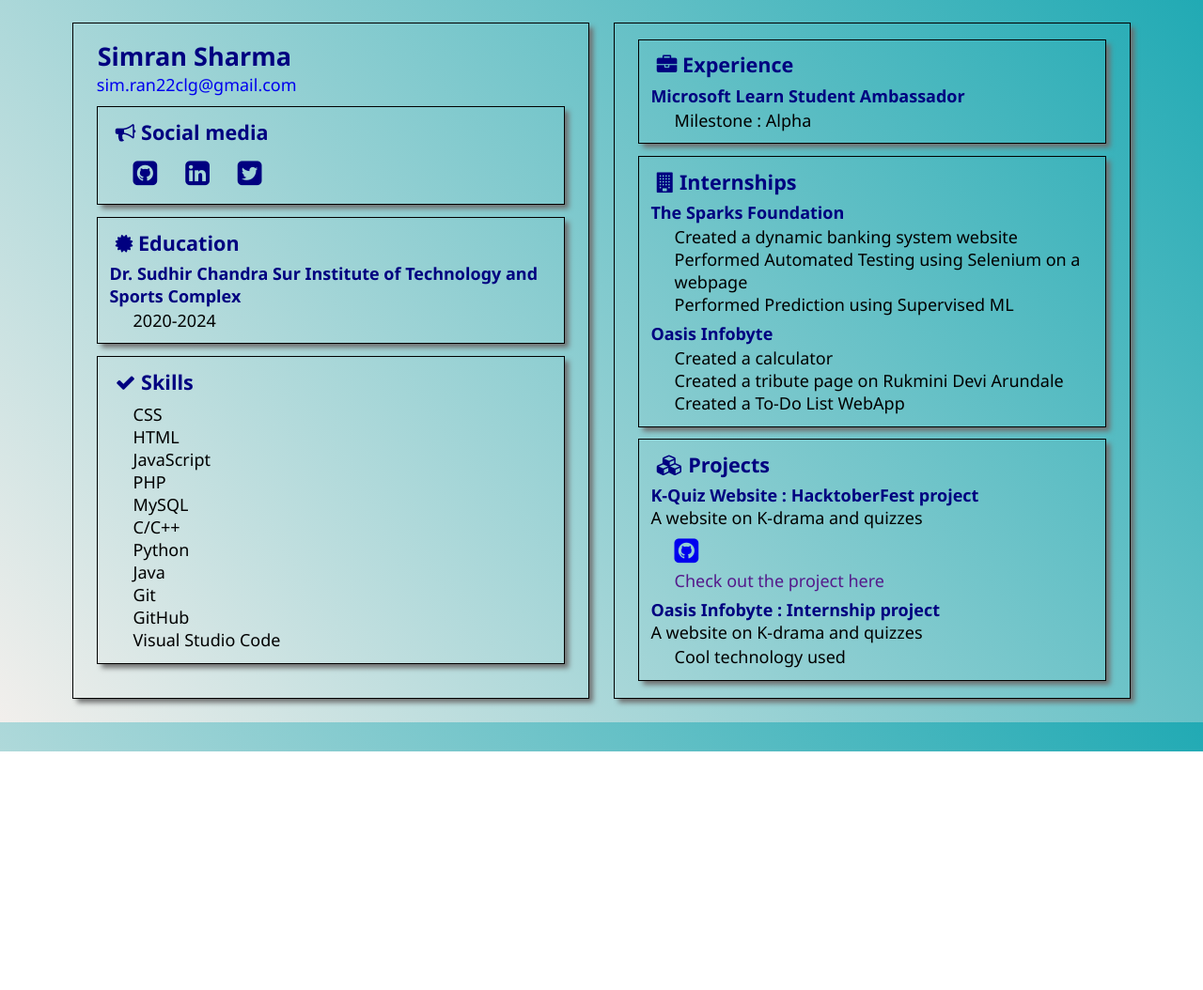
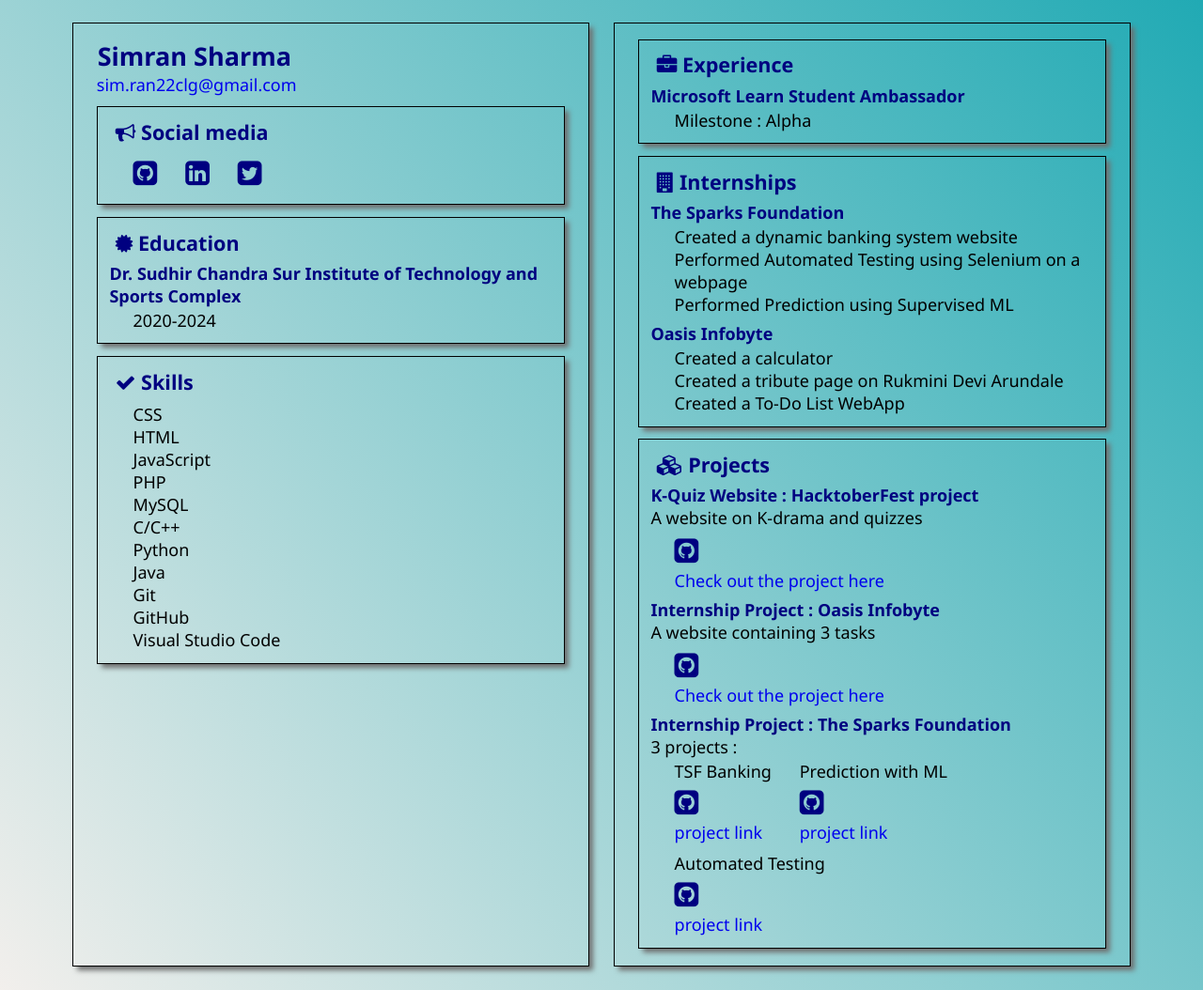
Before and after one commit to SimranS22/SATechnicalOnboarding, a plain HTML site: page src/index.html in a window 1280 px wide. Shown: the whole page at 94% size. Before the commit the page ends 800 px from the top, so only its background shows below. Drawn offline with Linux system fonts and the light colour scheme.

Commit message:
Updated projects section

```diff
--- a/src/index.html
+++ b/src/index.html
@@ -95,7 +95,7 @@
                     <li>Created a To-Do List WebApp</li>
                 </ul>
             </section>
-            <section class="box">
+            <section class="box social">
                 <h2>
                     <i class="fa fa-cubes" aria-hidden="true"></i>
                     Projects
@@ -104,13 +104,31 @@
                 <h3>K-Quiz Website : HacktoberFest project</h3>
                 <div>A website on K-drama and quizzes</div>
                 <ul>
-                    <li style="font-size: 30px;"><a href="https://github.com/SimranS22"><i class="fa fa-github-square"></i> </a></li>
-                   <li><a href="" style="text-decoration: none;">Check out the project here</a></li>
+                    <li style="font-size: 30px;"><a href="https://github.com/SimranS22/K-Quiz/"><i class="fa fa-github-square"></i> </a></li>
+                    <li><a href="https://simrans22.github.io/K-Quiz/" style="text-decoration: none;">Check out the project here</a></li>
                 </ul>
-                <h3>Oasis Infobyte : Internship project</h3>
-                <div>A website on K-drama and quizzes</div>
+                <h3>Internship Project : Oasis Infobyte</h3>
+                <div>A website containing 3 tasks</div>
                 <ul>
-                    <li>Cool technology used</li>
+                    <li style="font-size: 30px;"><a href="https://github.com/SimranS22/OIBGRIP"><i class="fa fa-github-square"></i> </a></li>
+                    <li><a href="https://simrans22.github.io/OIBGRIP/" style="text-decoration: none;">Check out the project here</a></li>
+                </ul>
+                <h3>Internship Project : The Sparks Foundation</h3>
+                <div>3 projects : </div>
+                <ul>
+                    <li>TSF Banking</li>
+                    <li style="font-size: 30px;"><a href="https://github.com/SimranS22/TSFBANKING"><i class="fa fa-github-square"></i> </a></li>
+                    <li><a href="https://tsf-website-grip.000webhostapp.com/index.php" style="text-decoration: none;">project link</a></li>
+                </ul>
+                <ul>
+                    <li>Prediction with ML</li>
+                    <li style="font-size: 30px;"><a href="https://github.com/SimranS22/Simple_Linear_Regression"><i class="fa fa-github-square"></i> </a></li>
+                    <li><a href="https://github.com/SimranS22/Simple_Linear_Regression" style="text-decoration: none;">project link</a></li>
+                </ul>
+                <ul>
+                    <li>Automated Testing</li>
+                    <li style="font-size: 30px;"><a href="https://github.com/SimranS22/AUTOMATED_TESTING_SELENIUM"><i class="fa fa-github-square"></i> </a></li>
+                    <li><a href="https://github.com/SimranS22/AUTOMATED_TESTING_SELENIUM" style="text-decoration: none;">project link</a></li>
                 </ul>
             </section>
         </article>
```
